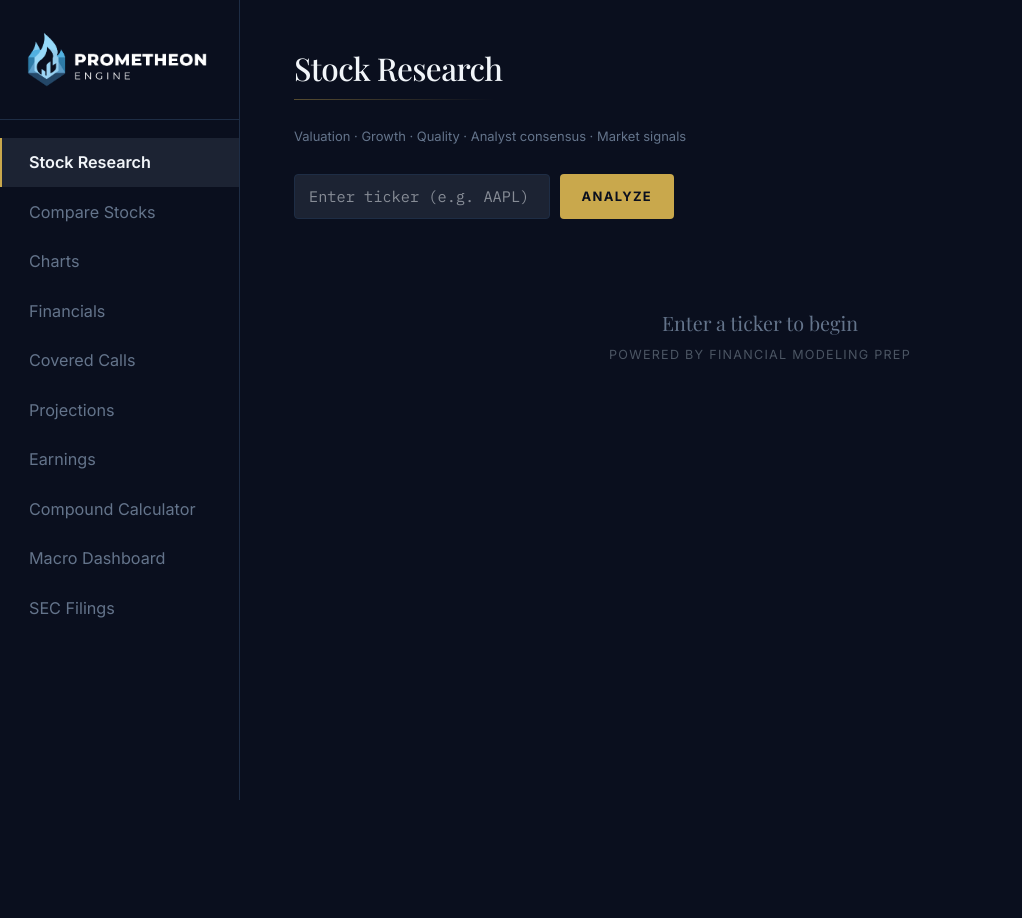
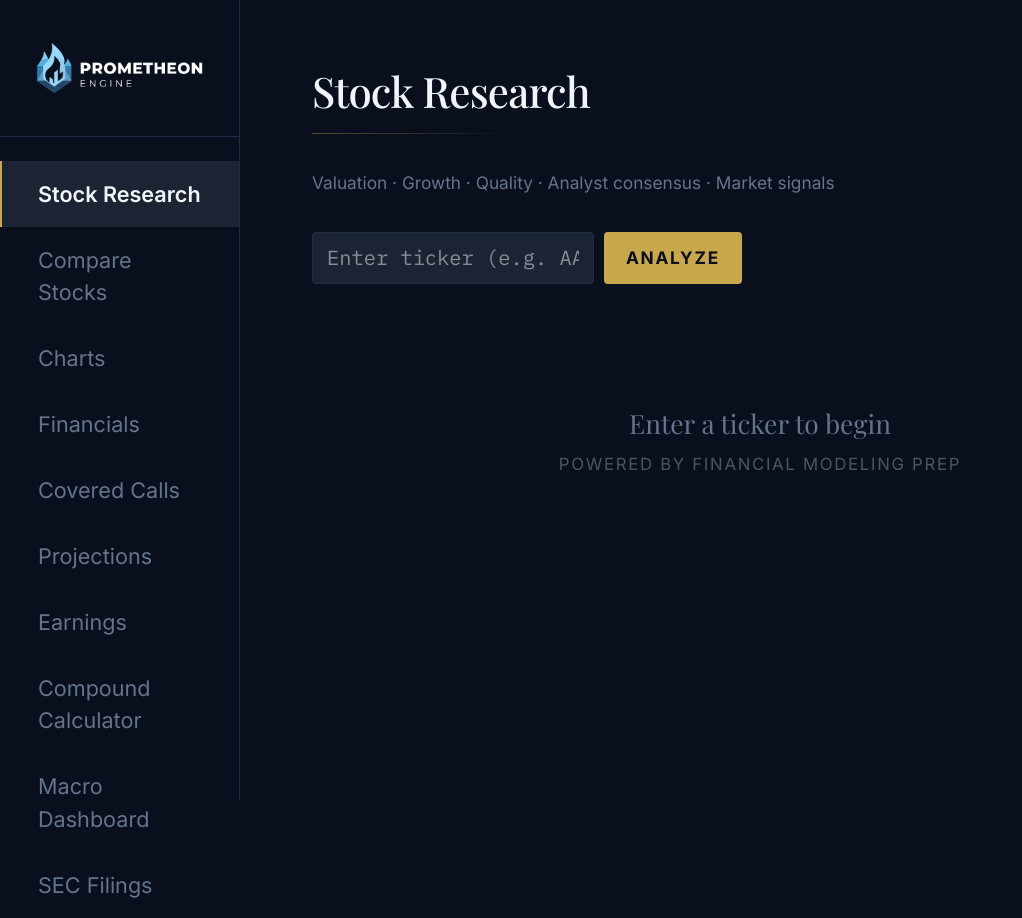
Before and after one commit to matthewhanasab/Prometheon-Engine, a Next.js app: page /research in a window 1280 px wide. Shown: the whole page, without its empty margins (0-1022 px from the left). Before the commit the page ends 800 px from the top, so only its background shows below. Built offline with nearby package versions, Linux system fonts and the light colour scheme.

Commit message:
Increase base font size to 24px

```diff
--- a/app/globals.css
+++ b/app/globals.css
@@ -17,7 +17,7 @@
 * { box-sizing: border-box; }
 
 html {
-  font-size: 18px;
+  font-size: 24px;
 }
 
 html, body {
```
